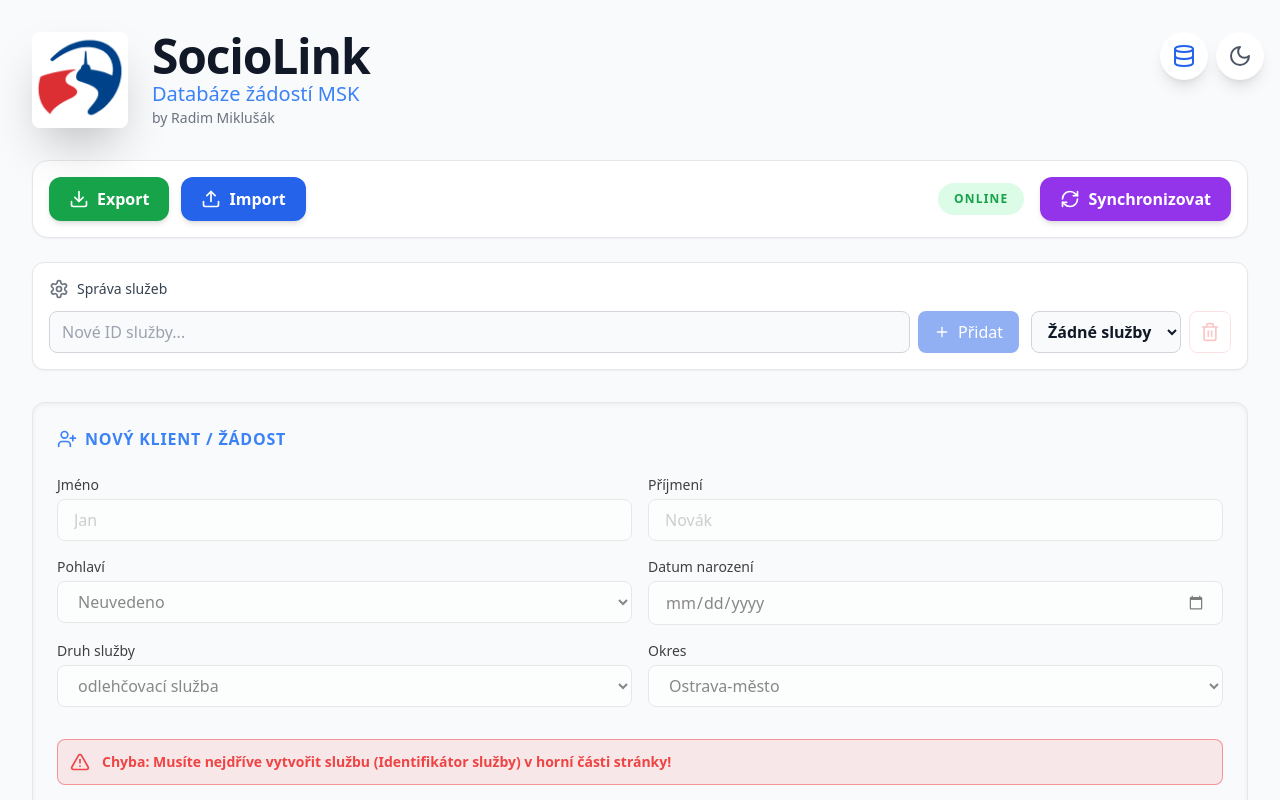
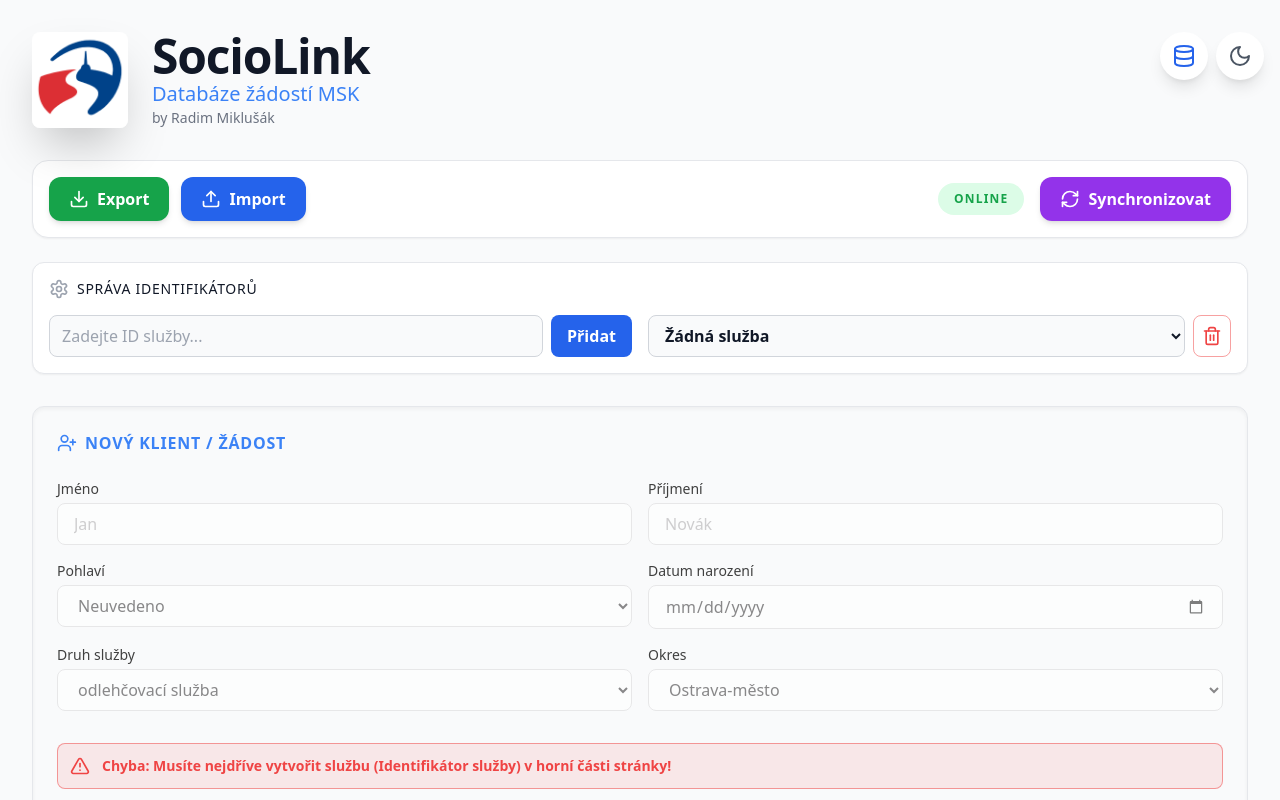
Before and after one commit to ddamianus/SocioLink, a React (Vite) app: page / in a window 1280 px wide. Shown: the top 800 px of the page. Built offline with nearby package versions, Linux system fonts and the light colour scheme.

Commit message:
Updated ServiceIdSelector.tsx

```diff
--- a/src/components/ServiceIdSelector.tsx
+++ b/src/components/ServiceIdSelector.tsx
@@ -1,79 +1,52 @@
-import { Plus, Settings, Trash2 } from 'lucide-react';
+import { Plus, Settings, Trash2, Building2 } from 'lucide-react';
 import { useState } from 'react';
+import { RpssData } from '../db';
 
 interface Props {
   serviceId: number;
   serviceIds: number[];
+  rpssInfo: RpssData | null;
   onServiceIdChange: (id: number) => void;
   onAddServiceId: (id: number) => void;
-  onDeleteServiceId: (id: number) => void; // PŘIDÁNO
+  onDeleteServiceId: (id: number) => void;
   isDarkMode: boolean;
 }
 
-export function ServiceIdSelector({ serviceId, serviceIds, onServiceIdChange, onAddServiceId, onDeleteServiceId, isDarkMode }: Props) {
+export function ServiceIdSelector({ serviceId, serviceIds, rpssInfo, onServiceIdChange, onAddServiceId, onDeleteServiceId, isDarkMode }: Props) {
   const [newId, setNewId] = useState('');
 
-  const handleAdd = () => {
-    const id = parseInt(newId);
-    if (id > 0) {
-      onAddServiceId(id);
-      setNewId('');
-    }
-  };
+  return (
+    <div className={`p-4 rounded-xl border transition-all ${isDarkMode ? 'bg-gray-800/50 border-gray-700/50' : 'bg-white border-gray-200 shadow-sm'}`}>
+      <div className="flex items-center gap-2 mb-4">
+        <Settings className="w-5 h-5 text-gray-400" />
+        <h3 className="text-sm font-medium uppercase tracking-wider">Správa identifikátorů</h3>
+      </div>
 
-  return (
-    <div className={`transition-colors duration-300 rounded-xl p-4 border ${
-      isDarkMode ? 'bg-gray-800/50 border-gray-700/50' : 'bg-white border-gray-200 shadow-sm'
-    }`}>
-      <div className="flex items-center gap-2 mb-3">
-        <Settings className={`w-5 h-5 ${isDarkMode ? 'text-gray-400' : 'text-gray-500'}`} />
-        <h3 className={`text-sm font-medium ${isDarkMode ? 'text-gray-300' : 'text-gray-700'}`}>Správa služeb</h3>
-      </div>
-      <div className="flex flex-col sm:flex-row gap-3">
+      <div className="flex flex-col md:flex-row gap-4">
         <div className="flex gap-2 flex-1">
-          <input
-            type="number"
-            placeholder="Nové ID služby..."
-            className={`flex-1 px-3 py-2 rounded-lg outline-none transition-all ${
-              isDarkMode ? 'bg-gray-700 border-gray-600 text-white' : 'bg-gray-50 border-gray-300'
-            } border focus:ring-2`}
-            value={newId}
-            onChange={(e) => setNewId(e.target.value)}
-          />
-          <button
-            onClick={handleAdd}
-            disabled={!newId}
-            className="bg-blue-600 hover:bg-blue-700 disabled:opacity-50 text-white font-medium px-4 py-2 rounded-lg transition-colors flex items-center gap-2"
-          >
-            <Plus className="w-4 h-4" /> Přidat
-          </button>
+          <input type="number" placeholder="Zadejte ID služby..." className={`flex-1 px-3 py-2 rounded-lg border outline-none ${isDarkMode ? 'bg-gray-700 border-gray-600' : 'bg-gray-50 border-gray-300'}`} value={newId} onChange={(e) => setNewId(e.target.value)} />
+          <button onClick={() => { if(newId) onAddServiceId(parseInt(newId)); setNewId(''); }} className="bg-blue-600 text-white px-4 py-2 rounded-lg font-bold">Přidat</button>
         </div>
 
-        <div className="flex gap-2">
-          <select
-            value={serviceId}
-            onChange={(e) => onServiceIdChange(parseInt(e.target.value))}
-            className={`px-3 py-2 rounded-lg font-semibold outline-none border transition-all flex-1 ${
-              isDarkMode ? 'bg-gray-700 border-gray-600 text-white' : 'bg-gray-50 border-gray-300'
-            } focus:ring-2`}
-          >
-            {serviceIds.length === 0 && <option disabled value={0}>Žádné služby</option>}
-            {serviceIds.map(id => (
-              <option key={id} value={id}>Služba č. {id}</option>
-            ))}
+        <div className="flex gap-2 flex-1">
+          <select value={serviceId} onChange={(e) => onServiceIdChange(parseInt(e.target.value))} className={`flex-1 px-3 py-2 rounded-lg border font-bold ${isDarkMode ? 'bg-gray-700 border-gray-600 text-white' : 'bg-gray-50 border-gray-300'}`}>
+            {serviceIds.length === 0 && <option value={0}>Žádná služba</option>}
+            {serviceIds.map(id => <option key={id} value={id}>Služba č. {id}</option>)}
           </select>
-
-          {/* TLAČÍTKO PRO SMAZÁNÍ SLUŽBY */}
-          <button
-            onClick={() => serviceId > 0 && onDeleteServiceId(serviceId)}
-            disabled={serviceIds.length === 0}
-            className="p-2.5 rounded-lg border border-red-500/50 text-red-500 hover:bg-red-500 hover:text-white transition-all disabled:opacity-30"
-            title="Smazat aktuální službu a všechny její klienty"
-          >
-            <Trash2 className="w-5 h-5" />
-          </button>
+          <button onClick={() => onDeleteServiceId(serviceId)} className="p-2 border border-red-500/50 text-red-500 rounded-lg hover:bg-red-500 hover:text-white"><Trash2 className="w-5 h-5" /></button>
         </div>
       </div>
+
+      {rpssInfo && (
+        <div className={`mt-4 p-4 rounded-xl border-l-4 flex items-start gap-4 ${isDarkMode ? 'bg-blue-900/20 border-blue-500' : 'bg-blue-50 border-blue-500 shadow-sm'}`}>
+          <Building2 className="w-6 h-6 text-blue-500 flex-shrink-0" />
+          <div>
+            <p className="text-xs font-black text-blue-600 uppercase tracking-widest mb-1">Ověřený záznam MPSV</p>
+            <p className={`text-base font-bold leading-tight ${isDarkMode ? 'text-white' : 'text-gray-900'}`}>{rpssInfo.organization}</p>
+            <p className="text-sm text-gray-500 mt-1">{rpssInfo.serviceType}</p>
+          </div>
+        </div>
+      )}
     </div>
   );
 }
```
